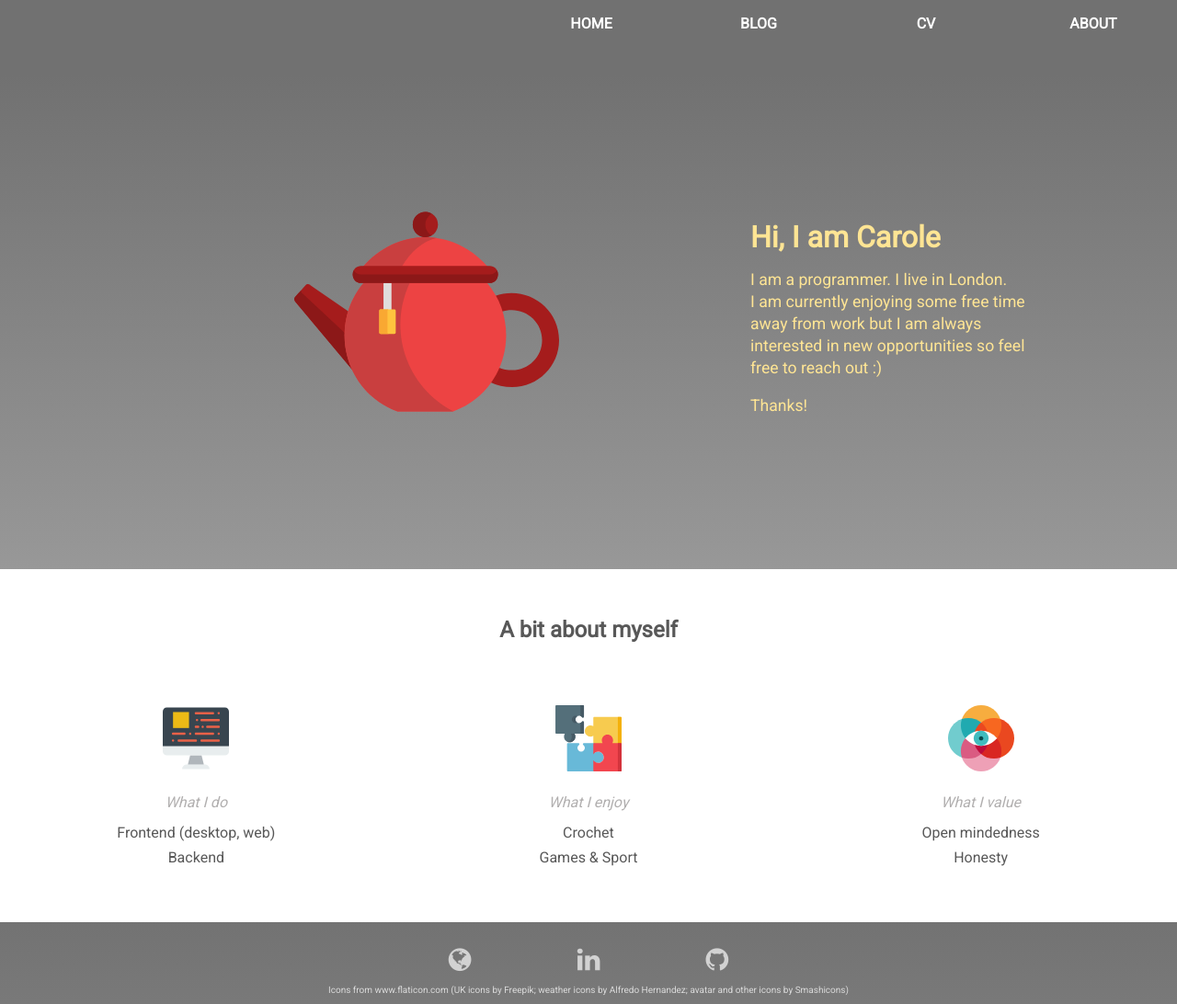
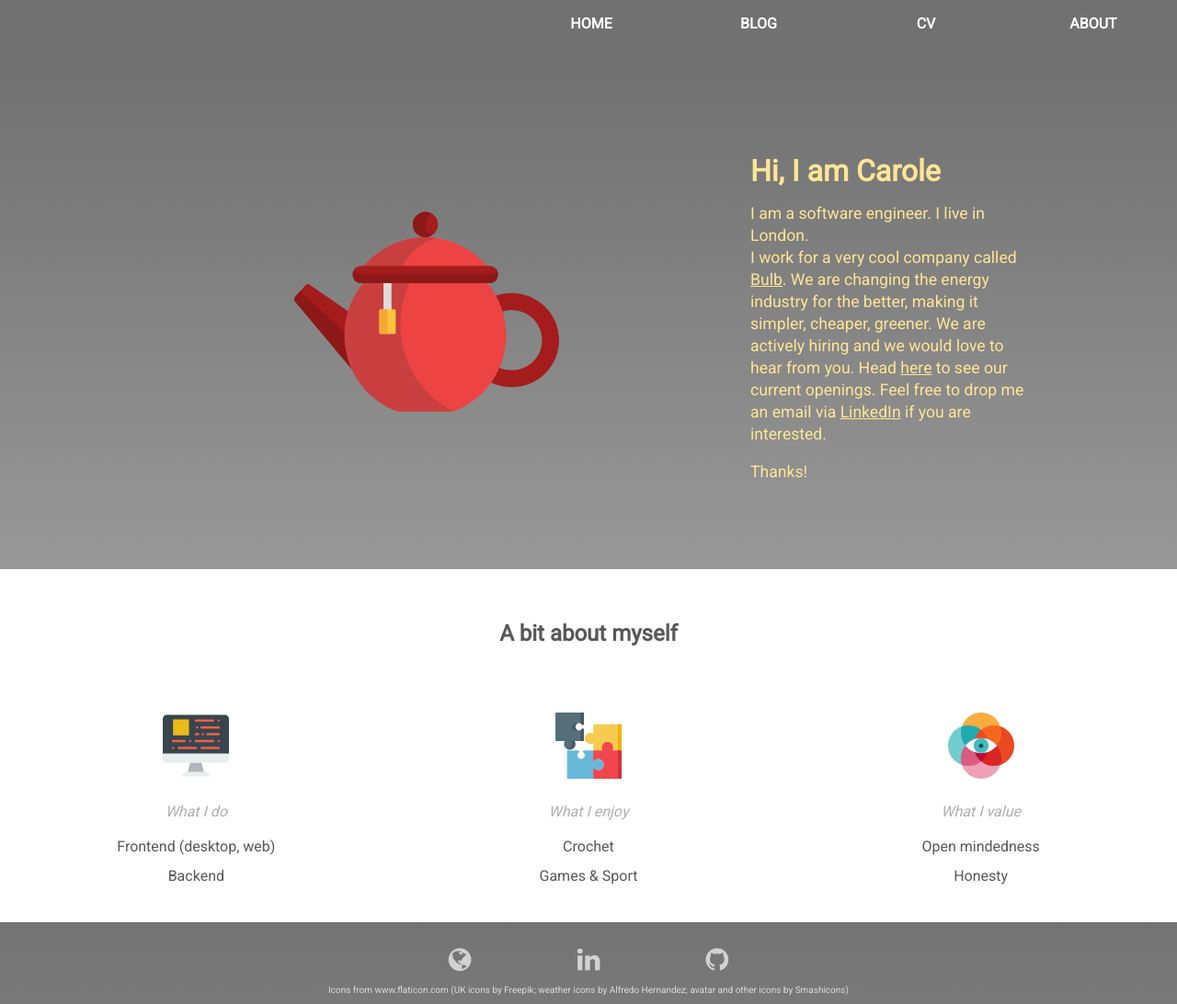
Before and after one commit to caroleolivier/caroleolivier.github.io, a Jekyll site: the page built from about/index.html, in a window 1280 px wide. Shown: the whole page at 92% size. Built offline with Jekyll 4.4.1, drawn with Linux system fonts in a browser that asks for light colours.

Commit message:
Update CV and about section
address comments

```diff
--- a/about/index.html
+++ b/about/index.html
@@ -10,11 +10,14 @@ title: About
                 Hi, I am Carole
             </h1>
             <p>
-                I am a programmer. I live in London.
+                I am a software engineer. I live in London.
             </p>
             <p>
-                I am currently enjoying some free time away from work
-                but I am always interested in new opportunities so feel free to reach out :)
+                I work for a very cool company called <a href="https://bulb.co.uk/">Bulb</a>.
+                We are changing the energy industry for the better, making it simpler, cheaper, greener.
+                We are actively hiring and we would love to hear from you.
+                Head <a href="https://bulb.co.uk/careers/">here</a> to see our current openings.
+                Feel free to drop me an email via <a href="https://www.linkedin.com/in/carole-olivier-2b845955/">LinkedIn</a> if you are interested.
             <p class="thanks">
                 Thanks!
             </p>
--- a/assets/sass/about.scss
+++ b/assets/sass/about.scss
@@ -3,6 +3,11 @@ $about-icon-height: 5em;
 .about {
     width: 100%;
     padding: 0.5em 0;
+    line-height: 1.5;
+
+    a {
+        color: #ffe594;
+    }
 
     .presentation {
         height: 35em;
--- a/cv/main-view/experience.html
+++ b/cv/main-view/experience.html
@@ -1,5 +1,10 @@
 <section class="section experience-section">
         <h2 class="section-title"><i class="fa fa-briefcase"></i>Experience</h2>
+
+        <div class="experience-item">
+            {% capture bulb_exp %}{% include_relative experience/bulb.md %}{% endcapture %}
+            {{ bulb_exp | markdownify }}
+        </div>
 
         <div class="experience-item">
             {% capture winton_exp %}{% include_relative experience/winton.md %}{% endcapture %}
```
Also changed, not shown: cv/experience/bulb.md (added, +9 -0 lines), cv/main-view/career-profile.html (+2 -5 lines).
